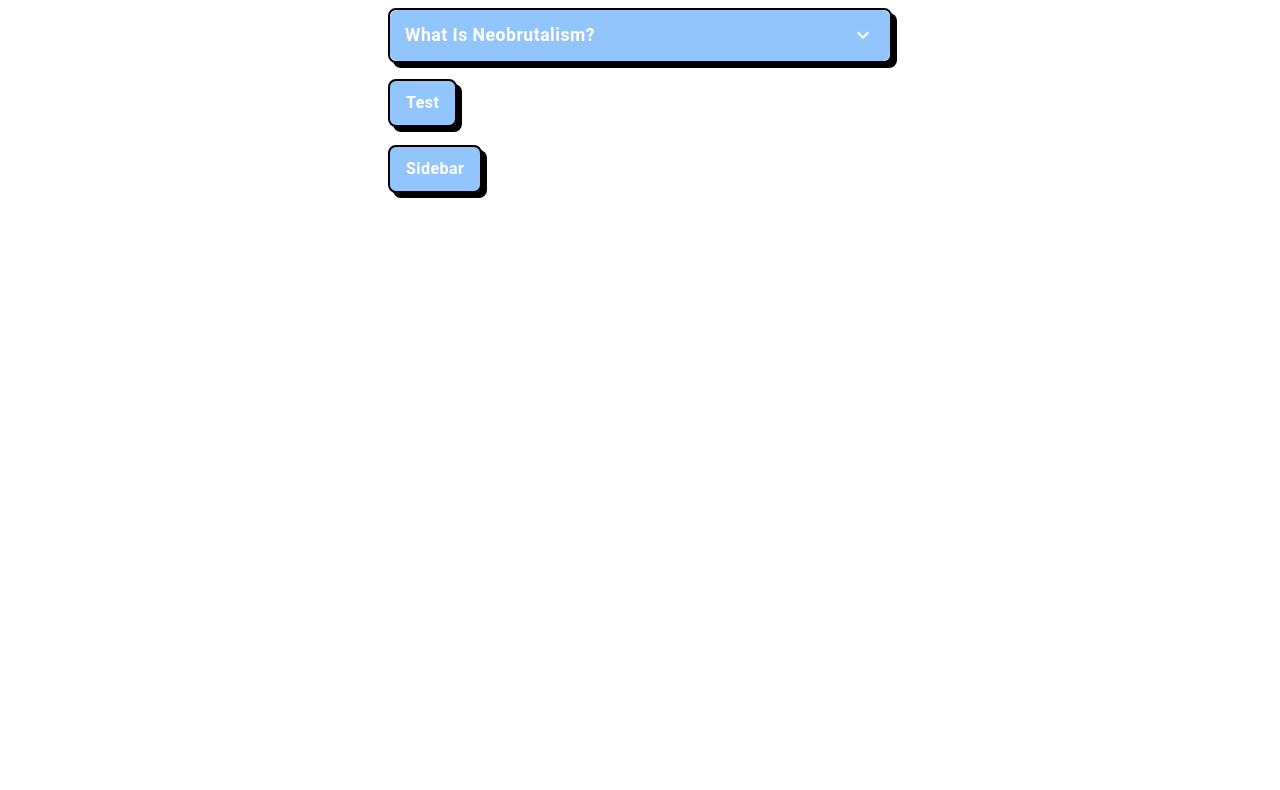
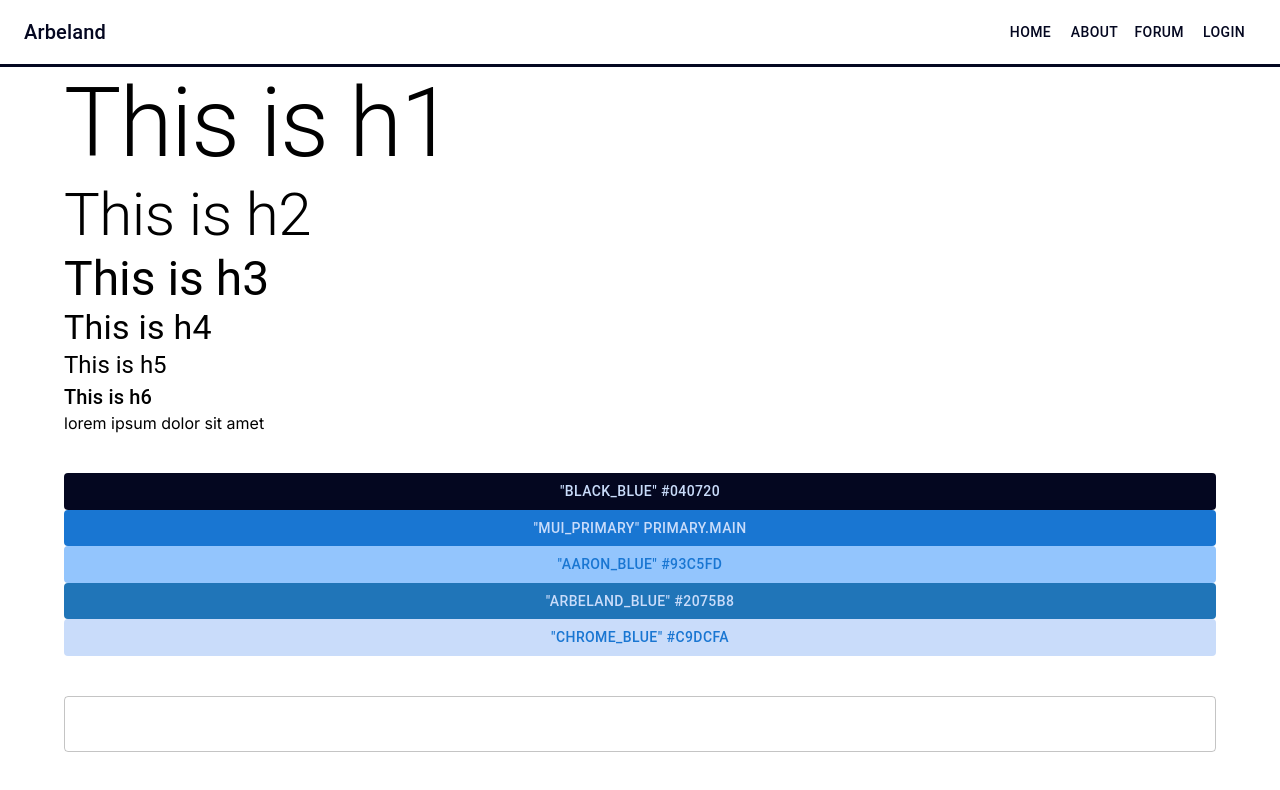
Before and after one commit to 44120N/Arbeland, a React (Vite) app: page /Arbeland/boilerplate in a window 1280 px wide. Shown: the top 790 px of the page. Built offline with nearby package versions, Linux system fonts and the light colour scheme.

Commit message:
routing and pages revamp

```diff
--- a/src/App.jsx
+++ b/src/App.jsx
@@ -1,41 +1,12 @@
-import { useState } from 'react';
-import { Stack } from '@mui/material'
-import Accordion from './components/Accordion'
-import Button from './components/Button'
-import Drawer from './components/Drawer';
+import ColorPalette from "./components/ColorPalette";
+import Navbar from "./components/Navbar";
 
 export default function App() {
-  const [drawerOpen, setDrawerOpen] = useState(false);
-  const menuItems = [
-    { label: 'Home', onClick: () => console.log('Home clicked'), href: '/#' },
-    { label: 'About', onClick: () => console.log('About clicked'), href: '/#' },
-    { label: 'Contact', onClick: () => console.log('Contact clicked'), href: '/#' },
-  ];
-  return (
-    <Stack justifyContent={"center"} alignItems={"center"} direction={"column"}>
-      <div className="flex flex-col items-center justify-center min-h-screen bg-[#f3f3f3] dark:bg-[#121212]">
-        <Accordion
-          bgcolor_title={'#93c5fd'}
-          color_title={'#fff'}
-          bgcolor_text={'#fff'}
-          color_text={'#000'}
-          bdcolor={'#000'}
-          question="What is Neobrutalism?"
-          answer="Neobrutalism is a design style characterized by bold colors, strong contrasts, and a minimalistic approach, often with a 'raw' aesthetic."
-        />
-        <Button>Test</Button>
-        <br/>
-        <Button onClick={() => setDrawerOpen(true)}>Sidebar</Button>
-        <Drawer
-          list={menuItems}
-          title="Menu"
-          active={drawerOpen}
-          setActive={setDrawerOpen}
-          bgcolor={'#93c5fd'}
-          color={'#fff'}
-          bdcolor={'#000'}
-        />
-      </div>
-    </Stack>
-  )
+    return (
+        <>
+            <ColorPalette>
+                <Navbar />
+            </ColorPalette>
+        </>
+    );
 }
--- a/src/main.jsx
+++ b/src/main.jsx
@@ -2,15 +2,17 @@
 import { createRoot } from "react-dom/client";
 import Boilerplate from "./pages/Boilerplate.jsx";
 import App from "./App.jsx";
+import "./index.css";
 
 import { RouterProvider, createBrowserRouter } from "react-router-dom";
+import Home from "./pages/Home.jsx";
 
 const router = createBrowserRouter([
     {
         path: "/Arbeland/",
         element: <App />,
         children: [
-            { path: "", element: <Boilerplate /> },
+            { path: "", element: <Home /> },
             {
                 path: "boilerplate",
                 element: <Boilerplate />,
--- /dev/null
+++ b/src/pages/Home.jsx
@@ -0,0 +1,59 @@
+import { useState } from "react";
+import { Stack } from "@mui/material";
+import Accordion from "../components/Accordion";
+import Button from "../components/Button";
+import Drawer from "../components/Drawer";
+
+export default function Home() {
+    const [drawerOpen, setDrawerOpen] = useState(false);
+    const menuItems = [
+        {
+            label: "Home",
+            onClick: () => console.log("Home clicked"),
+            href: "/#",
+        },
+        {
+            label: "About",
+            onClick: () => console.log("About clicked"),
+            href: "/#",
+        },
+        {
+            label: "Contact",
+            onClick: () => console.log("Contact clicked"),
+            href: "/#",
+        },
+    ];
+    return (
+        <>
+            <Stack
+                justifyContent={"center"}
+                alignItems={"center"}
+                direction={"column"}
+            >
+                <div className="flex flex-col items-center justify-center min-h-screen bg-[#f3f3f3] dark:bg-[#121212]">
+                    <Accordion
+                        bgcolor_title={"#93c5fd"}
+                        color_title={"#fff"}
+                        bgcolor_text={"#fff"}
+                        color_text={"#000"}
+                        bdcolor={"#000"}
+                        question="What is Neobrutalism?"
+                        answer="Neobrutalism is a design style characterized by bold colors, strong contrasts, and a minimalistic approach, often with a 'raw' aesthetic."
+                    />
+                    <Button>Test</Button>
+                    <br />
+                    <Button onClick={() => setDrawerOpen(true)}>Sidebar</Button>
+                    <Drawer
+                        list={menuItems}
+                        title="Menu"
+                        active={drawerOpen}
+                        setActive={setDrawerOpen}
+                        bgcolor={"#93c5fd"}
+                        color={"#fff"}
+                        bdcolor={"#000"}
+                    />
+                </div>
+            </Stack>
+        </>
+    );
+}
```
